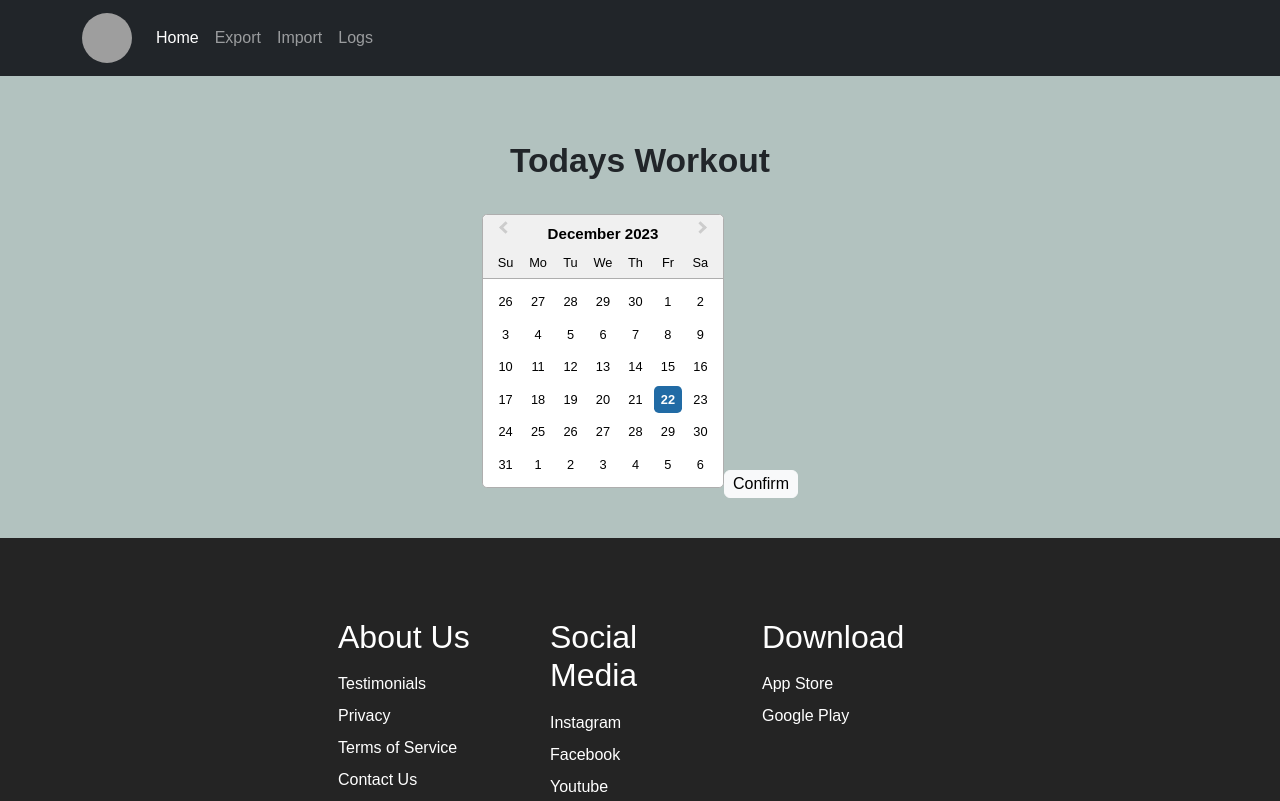
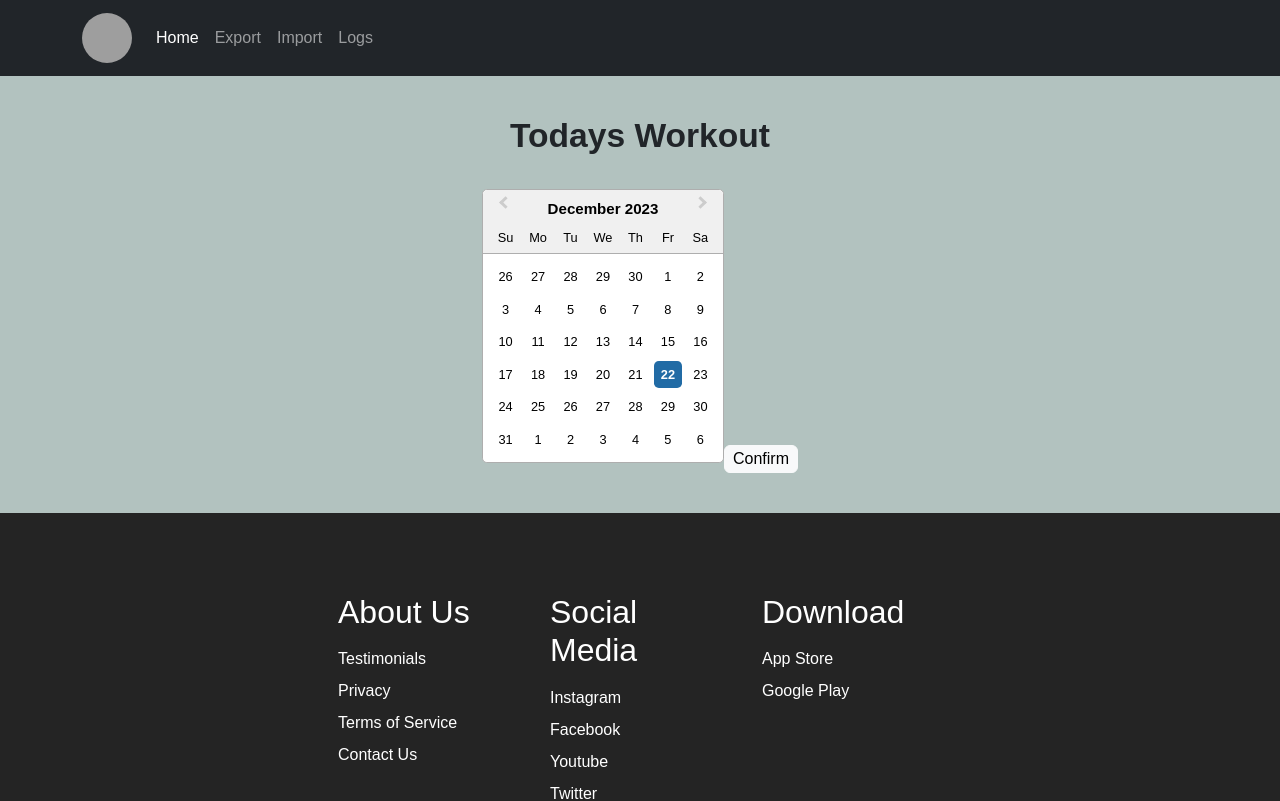
Before and after one commit to MarcusB71/training-log-app, a React (Create React App) app in the folder frontend/: page / in a window 1280 px wide. Shown: the top 801 px of the page. Built offline with nearby package versions, Linux system fonts and the light colour scheme; grey boxes are pictures that could not be loaded.

Commit message:
removed padding on h2

```diff
--- a/frontend/src/styles/ExerciseForm.css
+++ b/frontend/src/styles/ExerciseForm.css
@@ -9,7 +9,8 @@
 .formH2 {
   padding: 25px;
   font-size: 2.1rem;
-  font-weight: 800;
+  font-weight: 700;
+  padding-top: 0px;
 }
 .form-container {
   min-width: 320px;
```
